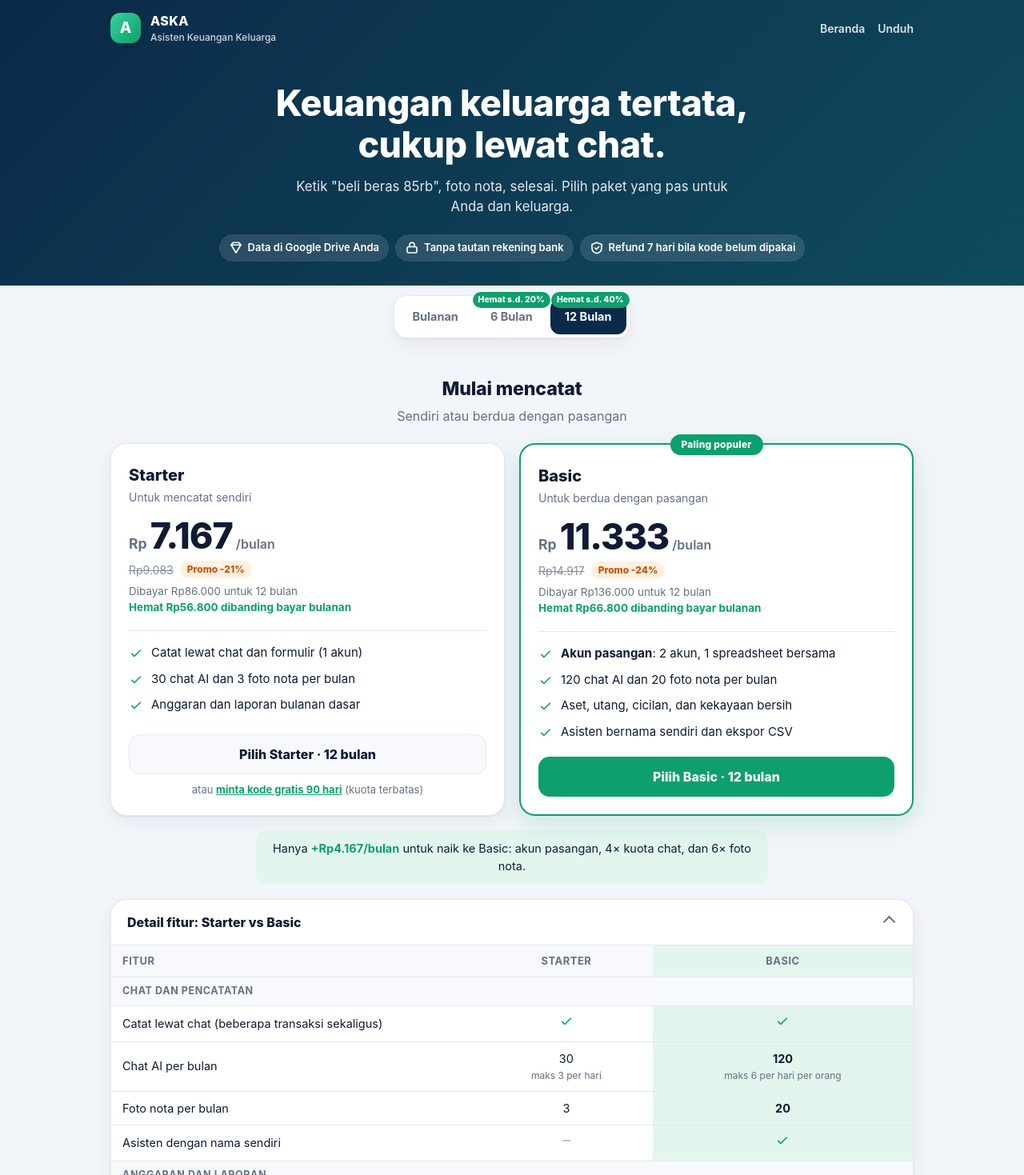
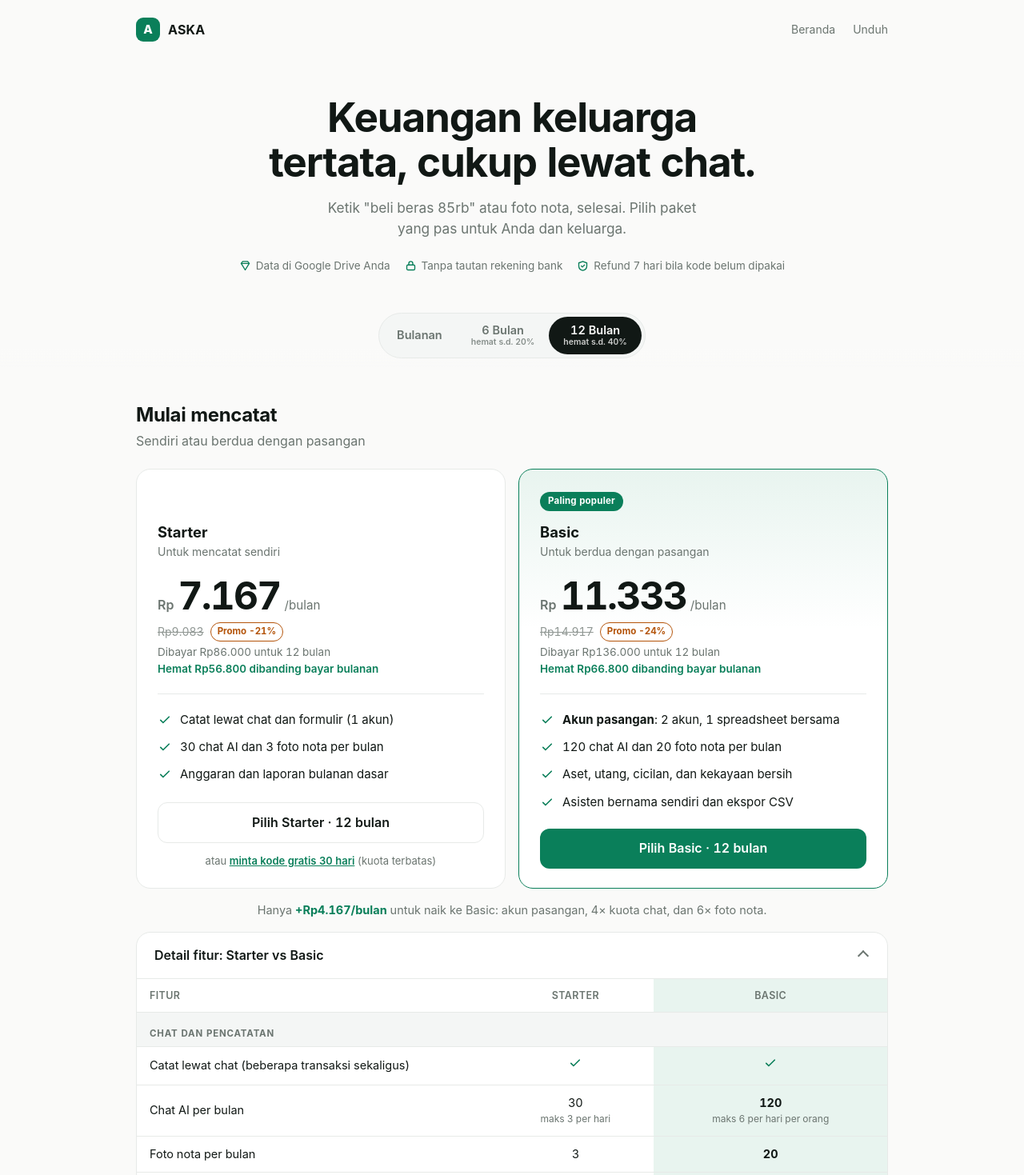
Before and after one commit to owneraskaapp-cloud/aska-web, a plain HTML site: page legal/harga.html in a window 1280 px wide. Shown: the top 1469 px of the page at 80% size. Drawn offline with Linux system fonts and the light colour scheme.

Commit message:
Desain ulang halaman harga: minimalis; kode gratis Starter 30 hari
Co-Authored-By: Claude Sonnet 5.5 <noreply@anthropic.com>
Claude-Session: https://claude.ai/code/session_016hsBnihg4zefXJgi7x2MzJ

```diff
--- a/legal/harga.html
+++ b/legal/harga.html
@@ -9,111 +9,103 @@
 <meta property="og:title" content="Harga Paket ASKA">
 <meta property="og:description" content="Catat keuangan keluarga lewat chat dan foto nota. Data tersimpan di Google Drive Anda sendiri.">
 <style>
-:root{--bg:#F2F5FA;--surface:#fff;--surface-2:#F7F9FC;--text:#0F1B33;--muted:#667085;--line:#E3E8F0;--brand:#0B2A4A;--brand-2:#0F4C5C;--accent:#0E9F6E;--accent-ink:#fff;--accent-soft:#E3F6EE;--warn:#C2560C;--warn-soft:#FFF1E0;--shadow:0 1px 2px rgba(16,24,40,.06),0 8px 24px rgba(16,24,40,.06);--radius:20px}
-@media (prefers-color-scheme:dark){:root{--bg:#0A1220;--surface:#121C2E;--surface-2:#17233A;--text:#E8EEF8;--muted:#93A1B8;--line:#22304A;--accent-soft:#12332A;--warn-soft:#3A2713;--shadow:0 1px 2px rgba(0,0,0,.4),0 8px 24px rgba(0,0,0,.25)}}
+:root{--bg:#FAFAF9;--surface:#fff;--tint:#F4F6F5;--text:#111815;--muted:#6B7570;--line:#E7EAE8;--accent:#0A7F5A;--accent-soft:#E8F4EF;--warn:#B4540A;--r:18px}
+@media (prefers-color-scheme:dark){:root{--bg:#0D1210;--surface:#141B18;--tint:#1A231F;--text:#EDF2EF;--muted:#8E9A94;--line:#25302B;--accent:#34C38F;--accent-soft:#12271F;--warn:#F0A05A}}
 *{box-sizing:border-box;-webkit-tap-highlight-color:transparent}
 html{scroll-behavior:smooth}
-body{margin:0;background:var(--bg);color:var(--text);font:16px/1.5 -apple-system,"Segoe UI",Roboto,"Helvetica Neue",Arial,sans-serif;-webkit-font-smoothing:antialiased}
-h1,h2,h3,p{margin:0}
-a{color:inherit}
-.wrap{max-width:1040px;margin:0 auto;padding:0 18px}
+body{margin:0;background:var(--bg);color:var(--text);font:16px/1.55 -apple-system,BlinkMacSystemFont,"Segoe UI",Roboto,"Helvetica Neue",Arial,sans-serif;-webkit-font-smoothing:antialiased;font-variant-numeric:tabular-nums}
+h1,h2,h3,p{margin:0}a{color:inherit}
+.wrap{max-width:980px;margin:0 auto;padding:0 20px}
 svg.ic{width:18px;height:18px;fill:none;stroke:currentColor;stroke-width:2.2;stroke-linecap:round;stroke-linejoin:round;flex:none}
 
-/* header */
-.top{background:linear-gradient(135deg,var(--brand),var(--brand-2));color:#fff}
-.bar{display:flex;align-items:center;gap:12px;padding:14px 0}
-.logo{width:38px;height:38px;border-radius:12px;display:grid;place-items:center;font-weight:800;font-size:19px;background:linear-gradient(135deg,#34D399,#0E9F6E);box-shadow:0 2px 8px rgba(0,0,0,.25)}
-.brand{font-weight:800;letter-spacing:.3px}
-.brand small{display:block;font-weight:500;font-size:12px;opacity:.8;letter-spacing:0}
-.bar nav{margin-left:auto;display:flex;gap:16px;font-size:14px;font-weight:600}
-.bar nav a{text-decoration:none;opacity:.85}.bar nav a:hover{opacity:1}
-.hero{padding:34px 0 64px;text-align:center}
-.hero h1{font-size:clamp(1.8rem,5vw,2.8rem);line-height:1.15;font-weight:800;letter-spacing:-.5px;max-width:720px;margin:0 auto}
-.hero p{margin:14px auto 0;max-width:560px;opacity:.88;font-size:1.05rem}
-.trust{display:flex;flex-wrap:wrap;gap:8px;justify-content:center;margin-top:22px}
-.trust span{display:inline-flex;align-items:center;gap:6px;padding:7px 12px;border-radius:999px;background:rgba(255,255,255,.12);font-size:13px;font-weight:600}
+.bar{display:flex;align-items:center;gap:10px;padding:22px 0}
+.logo{width:30px;height:30px;border-radius:9px;display:grid;place-items:center;font-weight:800;font-size:15px;background:var(--accent);color:#fff}
+.brand{font-weight:700;letter-spacing:.2px}
+.bar nav{margin-left:auto;display:flex;gap:22px;font-size:14px;color:var(--muted)}
+.bar nav a{text-decoration:none}.bar nav a:hover{color:var(--text)}
+.hero{padding:44px 0 36px;text-align:center}
+.hero h1{font-size:clamp(2rem,6vw,3.2rem);line-height:1.1;font-weight:700;letter-spacing:-1.2px;max-width:640px;margin:0 auto}
+.hero p{margin:16px auto 0;max-width:480px;color:var(--muted);font-size:1.08rem}
+.trust{margin-top:22px;font-size:13.5px;color:var(--muted);display:flex;flex-wrap:wrap;gap:6px 18px;justify-content:center}
+.trust span{display:inline-flex;align-items:center;gap:6px}.trust .ic{width:15px;height:15px;color:var(--accent)}
 
-/* toggle */
-.switchbar{position:sticky;top:0;z-index:10;background:var(--bg);padding:12px 0;margin-top:-34px}
+.switchbar{position:sticky;top:0;z-index:10;padding:12px 0;background:linear-gradient(var(--bg) 70%,transparent)}
 .switchbar .wrap{display:flex;justify-content:center}
-.seg{display:inline-flex;gap:4px;padding:4px;border-radius:16px;background:var(--surface);box-shadow:var(--shadow);border:1px solid var(--line)}
-.seg button{position:relative;border:0;background:none;color:var(--muted);font:inherit;font-weight:700;font-size:14.5px;padding:10px 18px;border-radius:12px;cursor:pointer;min-height:44px}
-.seg button[aria-pressed=true]{background:var(--brand);color:#fff}
-.seg .off{position:absolute;top:-9px;right:-4px;background:var(--accent);color:#fff;font-size:10.5px;font-weight:800;padding:2px 7px;border-radius:999px;white-space:nowrap}
-@media (prefers-color-scheme:dark){.seg button[aria-pressed=true]{background:var(--accent)}}
+.seg{display:inline-flex;padding:4px;border-radius:999px;background:var(--tint);border:1px solid var(--line)}
+.seg button{border:0;background:none;color:var(--muted);font:inherit;font-weight:600;font-size:14.5px;padding:9px 18px;border-radius:999px;cursor:pointer;min-height:44px;line-height:1.15;transition:background .15s,color .15s}
+.seg button small{display:block;font-size:10.5px;font-weight:600;opacity:.8}
+.seg button[aria-pressed=true]{background:var(--text);color:var(--bg)}
 
-/* sections */
-.sec{padding:34px 0 8px}
-.sec-h{text-align:center;margin-bottom:22px}
-.sec-h h2{font-size:1.45rem;font-weight:800;letter-spacing:-.2px}
-.sec-h p{color:var(--muted);margin-top:4px}
-.pair{display:grid;grid-template-columns:1fr 1fr;gap:18px;align-items:stretch}
+.sec{padding:40px 0 4px}
+.sec-h{margin-bottom:22px}
+.sec-h h2{font-size:1.5rem;font-weight:700;letter-spacing:-.4px}
+.sec-h p{color:var(--muted);margin-top:2px}
+.pair{display:grid;grid-template-columns:1fr 1fr;gap:16px}
 @media (max-width:760px){.pair{grid-template-columns:1fr}}
 
-/* plan card */
-.plan{position:relative;background:var(--surface);border:1px solid var(--line);border-radius:var(--radius);padding:24px 22px 22px;box-shadow:var(--shadow);display:flex;flex-direction:column}
-.plan.pick{border:2px solid var(--accent);box-shadow:0 10px 30px rgba(14,159,110,.18)}
-.ribbon{position:absolute;top:-13px;left:50%;transform:translateX(-50%);background:var(--accent);color:#fff;font-size:12px;font-weight:800;padding:4px 14px;border-radius:999px;white-space:nowrap;letter-spacing:.2px}
-.ribbon.soon{background:var(--warn);}
-.plan h3{font-size:1.25rem;font-weight:800}
-.for{color:var(--muted);font-size:14px;margin-top:2px;min-height:21px}
-.price{display:flex;align-items:baseline;gap:4px;margin-top:16px}
-.price .cur{font-size:1.1rem;font-weight:700;color:var(--muted)}
-.price .amt{font-size:2.8rem;font-weight:800;letter-spacing:-1px;line-height:1}
-.price .per{color:var(--muted);font-weight:600}
-.was{display:flex;align-items:center;gap:8px;min-height:26px;margin-top:6px;font-size:14px;color:var(--muted)}
-.was s{opacity:.8}
-.chip{display:inline-block;background:var(--accent-soft);color:var(--accent);font-weight:800;font-size:12px;padding:2px 9px;border-radius:999px}
-.chip.promo{background:var(--warn-soft);color:var(--warn)}
-.total{font-size:13.5px;color:var(--muted);margin-top:4px}
-.vs{font-size:13.5px;font-weight:700;color:var(--accent);min-height:21px}
-.hl{list-style:none;margin:18px 0 20px;padding:16px 0 0;border-top:1px solid var(--line);display:flex;flex-direction:column;gap:10px;flex:1}
+.plan{position:relative;background:var(--surface);border:1px solid var(--line);border-radius:var(--r);padding:28px 26px 24px;display:flex;flex-direction:column}
+.plan.pick{border:1.5px solid var(--accent);background:linear-gradient(180deg,var(--accent-soft),var(--surface) 38%)}
+.ribbon{align-self:flex-start;background:var(--accent);color:#fff;font-size:11.5px;font-weight:700;padding:3px 10px;border-radius:999px;margin-bottom:12px;letter-spacing:.2px}
+.ribbon.ghost{visibility:hidden}
+.ribbon.soon{background:var(--tint);color:var(--muted);border:1px solid var(--line)}
+.plan.pick .ribbon.soon{background:var(--accent-soft);color:var(--accent);border-color:transparent}
+.plan h3{font-size:1.15rem;font-weight:700}
+.for{color:var(--muted);font-size:14px;min-height:21px}
+.price{display:flex;align-items:baseline;gap:5px;margin-top:20px}
+.price .cur{font-size:1rem;font-weight:600;color:var(--muted)}
+.price .amt{font-size:3rem;font-weight:700;letter-spacing:-1.8px;line-height:1}
+.price .per{color:var(--muted);font-size:.95rem}
+.was{display:flex;align-items:center;gap:8px;min-height:26px;margin-top:8px;font-size:14px;color:var(--muted)}
+.was s{opacity:.75}
+.chip{font-weight:700;font-size:11.5px;padding:2px 8px;border-radius:999px;background:var(--accent-soft);color:var(--accent)}
+.chip.promo{background:transparent;color:var(--warn);border:1px solid currentColor}
+.total{font-size:13.5px;color:var(--muted);margin-top:2px}
+.vs{font-size:13.5px;font-weight:600;color:var(--accent);min-height:21px}
+.hl{list-style:none;margin:20px 0 22px;padding:20px 0 0;border-top:1px solid var(--line);display:flex;flex-direction:column;gap:11px;flex:1}
 .hl li{display:flex;gap:10px;align-items:flex-start;font-size:15px}
 .hl .ic{color:var(--accent);margin-top:3px}
-.cta{display:flex;align-items:center;justify-content:center;min-height:50px;border-radius:14px;font-weight:800;text-decoration:none;background:var(--accent);color:#fff;padding:12px 16px;text-align:center}
-.cta.alt{background:var(--surface-2);color:var(--text);border:1px solid var(--line)}
-.cta:hover{filter:brightness(1.05)}
-.sub-cta{display:block;text-align:center;margin-top:10px;font-size:13px;color:var(--muted)}
-.sub-cta a{color:var(--accent);font-weight:700}
+.cta{display:flex;align-items:center;justify-content:center;min-height:50px;border-radius:12px;font-weight:600;text-decoration:none;background:var(--text);color:var(--bg);padding:12px 16px;text-align:center;transition:opacity .15s}
+.plan.pick .cta{background:var(--accent);color:#fff}
+.cta.alt{background:transparent;color:var(--text);border:1px solid var(--line)}
+.cta:hover{opacity:.88}
+.sub-cta{display:block;text-align:center;margin-top:12px;font-size:13px;color:var(--muted)}
+.sub-cta a{color:var(--accent);font-weight:600}
 
-.bridge{margin:18px auto 0;max-width:640px;text-align:center;background:var(--accent-soft);color:var(--text);padding:12px 16px;border-radius:14px;font-size:14.5px}
+.bridge{margin:16px 0 0;text-align:center;color:var(--muted);font-size:14.5px}
 .bridge b{color:var(--accent)}
 
-/* detail table */
-details.detail{margin-top:18px;background:var(--surface);border:1px solid var(--line);border-radius:var(--radius);box-shadow:var(--shadow);overflow:hidden}
-details.detail>summary{cursor:pointer;list-style:none;padding:16px 20px;font-weight:800;display:flex;justify-content:space-between;align-items:center;gap:10px;min-height:52px}
+details.detail{margin-top:16px;border:1px solid var(--line);border-radius:var(--r);background:var(--surface);overflow:hidden}
+details.detail>summary{cursor:pointer;list-style:none;padding:16px 22px;font-weight:600;display:flex;justify-content:space-between;align-items:center;min-height:54px}
 details.detail>summary::-webkit-details-marker{display:none}
-details.detail>summary::after{content:"";width:9px;height:9px;border-right:2.5px solid var(--muted);border-bottom:2.5px solid var(--muted);transform:rotate(45deg);transition:transform .2s;margin-right:4px}
+details.detail>summary::after{content:"";width:8px;height:8px;border-right:2px solid var(--muted);border-bottom:2px solid var(--muted);transform:rotate(45deg);transition:transform .2s;margin-right:3px}
 details.detail[open]>summary::after{transform:rotate(-135deg)}
 .tbl{width:100%;border-collapse:collapse;font-size:14.5px}
-.tbl th,.tbl td{padding:10px 14px;text-align:center;border-top:1px solid var(--line);vertical-align:middle}
-.tbl th:first-child,.tbl td:first-child{text-align:left;width:46%}
-.tbl thead th{background:var(--surface-2);font-size:13px;color:var(--muted);text-transform:uppercase;letter-spacing:.5px;position:sticky;top:0}
-.tbl .grp th{text-align:left;background:var(--surface-2);font-size:12.5px;color:var(--muted);text-transform:uppercase;letter-spacing:.6px;padding:8px 14px}
+.tbl th,.tbl td{padding:11px 16px;text-align:center;border-top:1px solid var(--line);vertical-align:middle}
+.tbl th:first-child,.tbl td:first-child{text-align:left;width:48%}
+.tbl thead th{font-size:12.5px;color:var(--muted);font-weight:600;letter-spacing:.4px;text-transform:uppercase}
+.tbl .grp th{text-align:left;font-size:11.5px;color:var(--muted);letter-spacing:.8px;text-transform:uppercase;padding:18px 16px 6px;border-top:1px solid var(--line);background:var(--tint)}
 .tbl td.hi,.tbl thead th.hi{background:var(--accent-soft)}
-.tbl .yes{color:var(--accent)}.tbl .no{color:var(--muted);opacity:.55}
-.tbl small{display:block;color:var(--muted);font-size:12px;margin-top:1px}
-.soon-tag{display:inline-block;margin-left:6px;font-size:10.5px;font-weight:800;color:var(--warn);background:var(--warn-soft);padding:1px 7px;border-radius:999px;vertical-align:middle}
-@media (max-width:560px){.tbl{font-size:13.5px}.tbl th,.tbl td{padding:9px 8px}.tbl th:first-child,.tbl td:first-child{width:44%}}
+.tbl .yes{color:var(--accent)}.tbl .no{color:var(--muted);opacity:.5}
+.tbl small{display:block;color:var(--muted);font-size:12px}
+.soon-tag{display:inline-block;margin-left:6px;font-size:10.5px;font-weight:700;color:var(--warn);border:1px solid currentColor;padding:0 6px;border-radius:999px;vertical-align:middle}
+@media (max-width:560px){.tbl{font-size:13.5px}.tbl th,.tbl td{padding:10px 8px}.tbl th:first-child,.tbl td:first-child{width:44%;padding-left:14px}}
 
-/* how to buy + faq */
-.steps{display:grid;grid-template-columns:repeat(3,1fr);gap:14px;margin-top:6px}
-@media (max-width:760px){.steps{grid-template-columns:1fr}}
-.step{background:var(--surface);border:1px solid var(--line);border-radius:16px;padding:18px;box-shadow:var(--shadow)}
-.step .n{width:30px;height:30px;border-radius:50%;background:var(--accent);color:#fff;display:grid;place-items:center;font-weight:800;margin-bottom:8px}
-.step b{display:block;margin-bottom:2px}
+.steps{display:grid;grid-template-columns:repeat(3,1fr);gap:28px}
+@media (max-width:760px){.steps{grid-template-columns:1fr;gap:18px}}
+.step .n{font-size:13px;font-weight:700;color:var(--accent);margin-bottom:4px}
+.step b{display:block;font-size:1.05rem;margin-bottom:2px}
 .step p{color:var(--muted);font-size:14.5px}
-.faq{max-width:720px;margin:6px auto 0;display:flex;flex-direction:column;gap:10px}
-.faq details{background:var(--surface);border:1px solid var(--line);border-radius:14px;padding:0 16px}
-.faq summary{cursor:pointer;font-weight:700;padding:14px 0;min-height:48px;list-style:none;display:flex;justify-content:space-between;gap:10px;align-items:center}
+.faq{display:flex;flex-direction:column;border-top:1px solid var(--line)}
+.faq details{border-bottom:1px solid var(--line)}
+.faq summary{cursor:pointer;font-weight:600;padding:18px 0;min-height:56px;list-style:none;display:flex;justify-content:space-between;gap:10px;align-items:center}
 .faq summary::-webkit-details-marker{display:none}
-.faq summary::after{content:"+";font-size:20px;color:var(--muted)}
+.faq summary::after{content:"+";font-size:22px;font-weight:400;color:var(--muted)}
 .faq details[open] summary::after{content:"–"}
-.faq p{padding:0 0 14px;color:var(--muted);font-size:15px}
-footer{margin-top:48px;padding:28px 0 44px;border-top:1px solid var(--line);color:var(--muted);font-size:13.5px;text-align:center}
-footer a{margin:0 8px}
-.disc{max-width:620px;margin:10px auto 0;font-size:12.5px}
-noscript p{background:var(--warn-soft);padding:12px;border-radius:12px;margin:12px 0;text-align:center}
+.faq p{padding:0 0 18px;color:var(--muted);font-size:15px;max-width:640px}
+footer{margin-top:64px;padding:28px 0 48px;border-top:1px solid var(--line);color:var(--muted);font-size:13.5px;text-align:center}
+footer a{margin:0 9px;text-decoration:none}footer a:hover{color:var(--text)}
+.disc{max-width:600px;margin:10px auto 0;font-size:12.5px}
+noscript p{background:var(--accent-soft);padding:12px;border-radius:12px;margin:12px 0;text-align:center}
 </style>
 </head>
 <body>
@@ -125,16 +117,16 @@ noscript p{background:var(--warn-soft);padding:12px;border-radius:12px;margin:12
   <symbol id="shield" viewBox="0 0 24 24"><path d="M12 3l8 3v6c0 4.5-3.3 8-8 9-4.7-1-8-4.5-8-9V6z"/><path d="M9 12l2.2 2.2L15.5 10"/></symbol>
 </svg>
 
-<header class="top">
+<header>
   <div class="wrap">
     <div class="bar">
       <div class="logo" aria-hidden="true">A</div>
-      <div class="brand">ASKA<small>Asisten Keuangan Keluarga</small></div>
+      <div class="brand">ASKA</div>
       <nav aria-label="Navigasi"><a href="index.html">Beranda</a><a href="unduh.html">Unduh</a></nav>
     </div>
     <div class="hero">
       <h1>Keuangan keluarga tertata, cukup lewat chat.</h1>
-      <p>Ketik "beli beras 85rb", foto nota, selesai. Pilih paket yang pas untuk Anda dan keluarga.</p>
+      <p>Ketik "beli beras 85rb" atau foto nota, selesai. Pilih paket yang pas untuk Anda dan keluarga.</p>
       <div class="trust">
         <span><svg class="ic"><use href="#drive"/></svg>Data di Google Drive Anda</span>
         <span><svg class="ic"><use href="#lock"/></svg>Tanpa tautan rekening bank</span>
@@ -148,8 +140,8 @@ noscript p{background:var(--warn-soft);padding:12px;border-radius:12px;margin:12
   <div class="wrap">
     <div class="seg" role="group" aria-label="Pilih durasi langganan">
       <button type="button" data-dur="m" aria-pressed="false">Bulanan</button>
-      <button type="button" data-dur="p6" aria-pressed="false">6 Bulan<span class="off">Hemat s.d. 20%</span></button>
-      <button type="button" data-dur="p12" aria-pressed="true">12 Bulan<span class="off">Hemat s.d. 40%</span></button>
+      <button type="button" data-dur="p6" aria-pressed="false">6 Bulan<small>hemat s.d. 20%</small></button>
+      <button type="button" data-dur="p12" aria-pressed="true">12 Bulan<small>hemat s.d. 40%</small></button>
     </div>
   </div>
 </div>
@@ -162,6 +154,7 @@ noscript p{background:var(--warn-soft);padding:12px;border-radius:12px;margin:12
   <div class="sec-h"><h2 id="h-mulai">Mulai mencatat</h2><p>Sendiri atau berdua dengan pasangan</p></div>
   <div class="pair">
     <article class="plan" data-plan="starter">
+      <div class="ribbon ghost" aria-hidden="true">.</div>
       <h3>Starter</h3>
       <p class="for">Untuk mencatat sendiri</p>
       <div class="price"><span class="cur">Rp</span><b class="amt" data-amt></b><span class="per">/bulan</span></div>
@@ -174,7 +167,7 @@ noscript p{background:var(--warn-soft);padding:12px;border-radius:12px;margin:12
         <li><svg class="ic"><use href="#ck"/></svg>Anggaran dan laporan bulanan dasar</li>
       </ul>
       <a class="cta alt" data-cta href="#">Pilih Starter</a>
-      <span class="sub-cta">atau <a data-trial href="#">minta kode gratis 90 hari</a> (kuota terbatas)</span>
+      <span class="sub-cta">atau <a data-trial href="#">minta kode gratis 30 hari</a> (kuota terbatas)</span>
     </article>
 
     <article class="plan pick" data-plan="basic">
@@ -386,8 +379,8 @@ noscript p{background:var(--warn-soft);padding:12px;border-radius:12px;margin:12
     }
     var trial = q(card, '[data-trial]');
     if (trial) {
-      trial.href = mail('Minta kode gratis 90 hari ASKA Starter',
-        'Halo, saya ingin mencoba ASKA Starter gratis 90 hari.\n\nNama:\nEmail Google yang dipakai di ASKA:\n');
+      trial.href = mail('Minta kode gratis 30 hari ASKA Starter',
+        'Halo, saya ingin mencoba ASKA Starter gratis 30 hari.\n\nNama:\nEmail Google yang dipakai di ASKA:\n');
     }
   }
 
```
